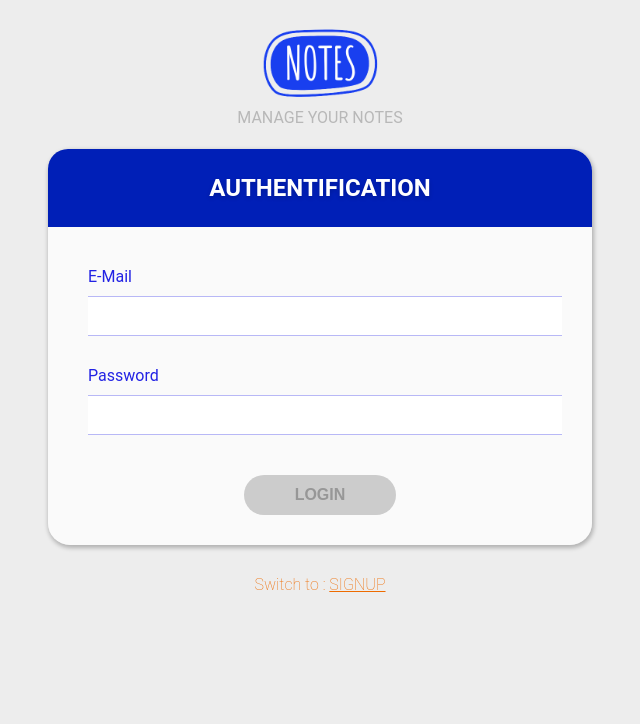
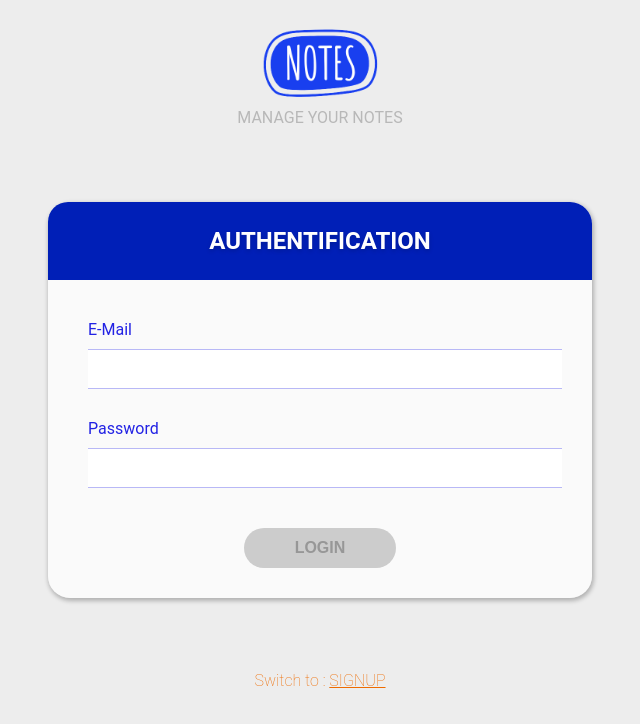
Before and after one commit to Hdaydich/note-project, a React (Create React App) app in the folder client/: page / in a window 1280 px wide. Shown: the top 724 px of the page, without its empty margins (320-960 px from the left). Built offline with nearby package versions, Linux system fonts and the light colour scheme.

Commit message:
Update style.module.css

```diff
--- a/client/src/pages/Authentification/style.module.css
+++ b/client/src/pages/Authentification/style.module.css
@@ -8,6 +8,8 @@
       margin: 0px auto;
       margin-top: 10px;
       padding-top: 0px;
+      margin-top: 5%;
+      margin-bottom: 5%;
 
     }
   .h1{
@@ -115,8 +117,5 @@
   @media only screen and (max-width: 500px) {
     .container {
       width: 80%;
-      margin-top: 5%;
-
     }
-
   }
```
